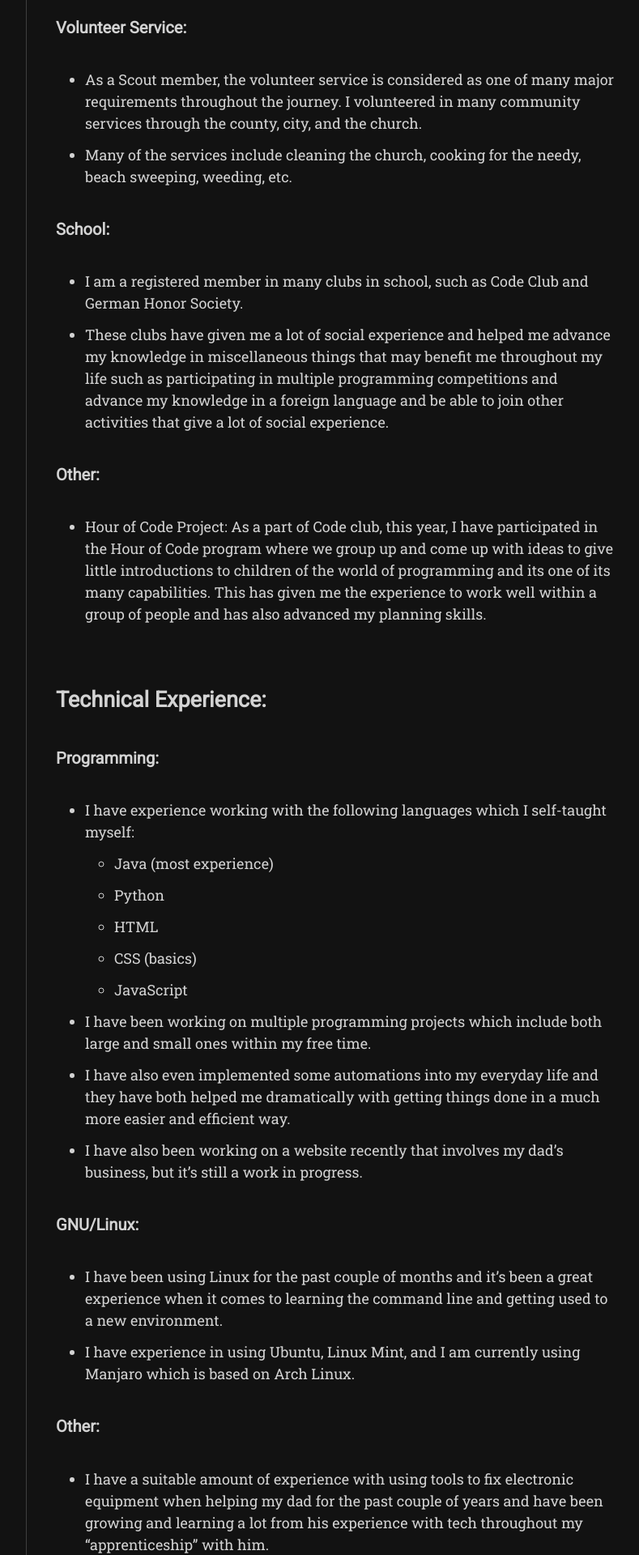
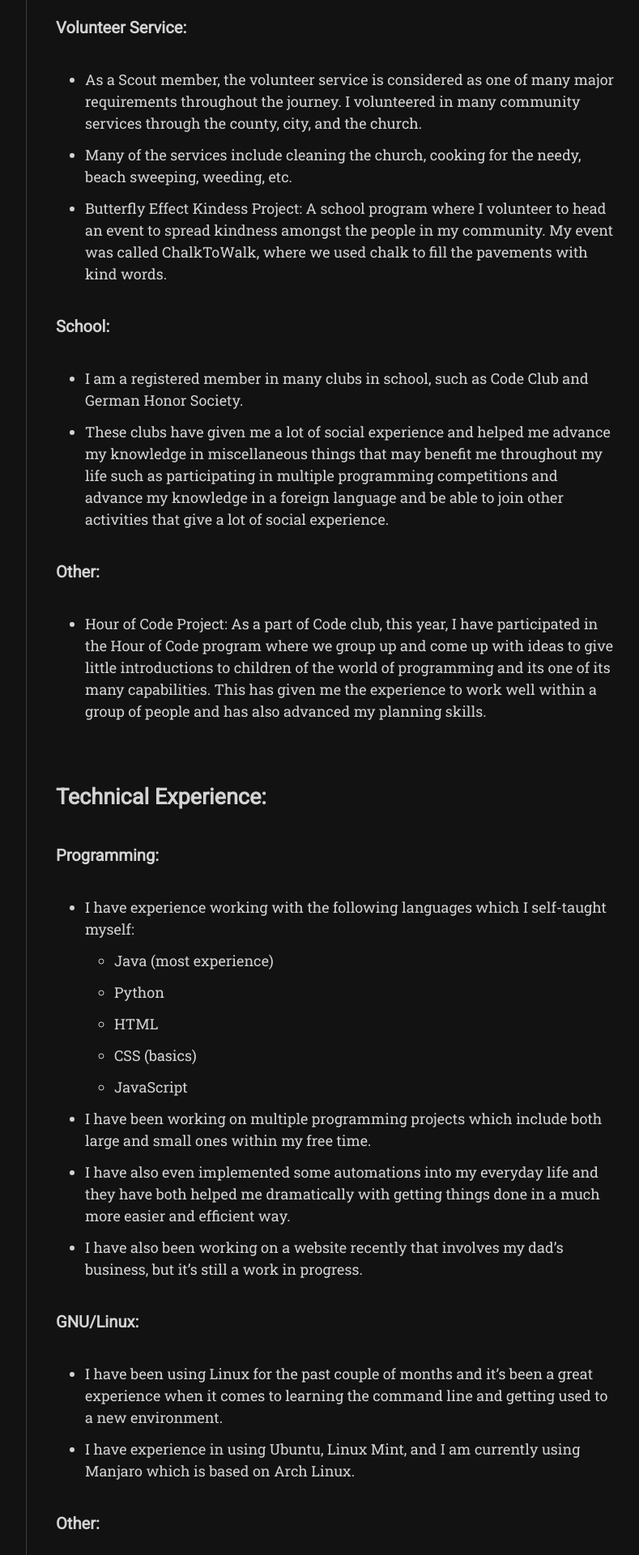
Before and after one commit to MinaGirgis2000/MinaGirgis2000.github.io, a Jekyll site: the page built from cv.md, in a window 1280 px wide. Shown: the part 1064-2984 px from the top of the page at 81% size, without its empty margins (357-1146 px from the left). Built offline with Jekyll 4.4.1, drawn with Linux system fonts in a browser that asks for light colours; nearby versions of some CDN libraries; some web fonts are replaced.

Commit message:
Edits to CV

```diff
--- a/cv.md
+++ b/cv.md
@@ -17,6 +17,7 @@ toc: true
 #### Volunteer Service:
 - As a Scout member, the volunteer service is considered as one of many major requirements throughout the journey. I volunteered in many community services through the county, city, and the church.
 - Many of the services include cleaning the church, cooking for the needy, beach sweeping, weeding, etc.
+- Butterfly Effect Kindess Project: A school program where I volunteer to head an event to spread kindness amongst the people in my community. My event was called ChalkToWalk, where we used chalk to fill the pavements with kind words.
 
 #### School:
 - I am a registered member in many clubs in school, such as Code Club and German Honor Society.
```
